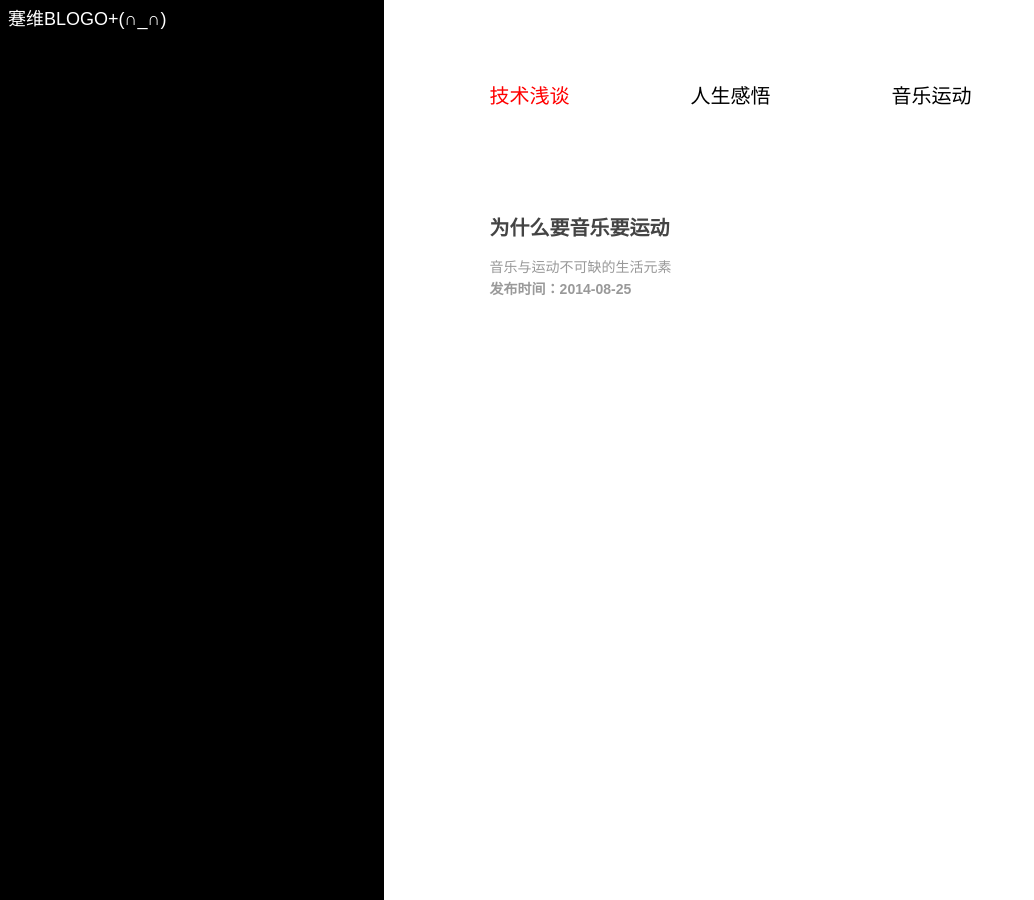
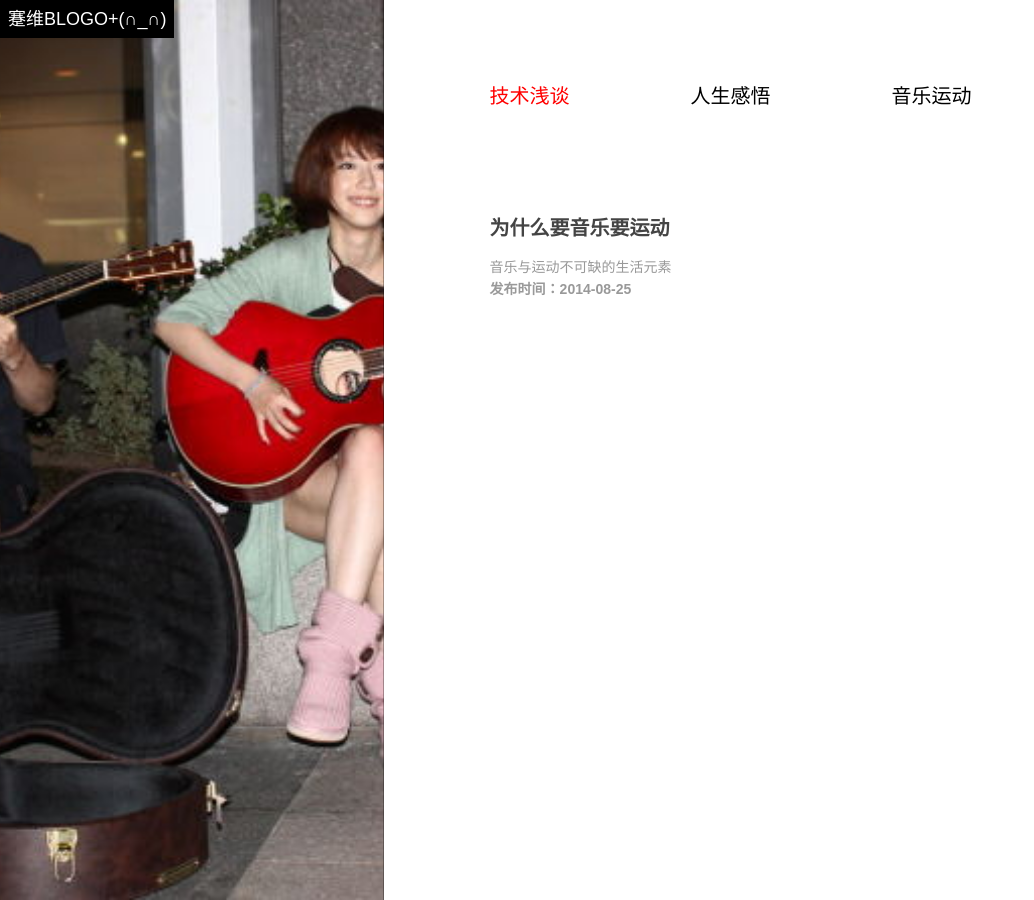
Before and after one commit to jjzxjianwei/myweb, a Jekyll site: the page built from mbplayer/index.html, in a window 1280 px wide. Shown: the whole page, without its empty margins (0-1034 px from the left). Built offline with Jekyll 4.4.1, drawn with Linux system fonts in a browser that asks for light colours.

Commit message:
Update indextp.css

```diff
--- a/css/indextp.css
+++ b/css/indextp.css
@@ -86,7 +86,7 @@ pre ol{margin-left:25px;list-style-type:decimal;}
       background-image:url(http://jjzxjianwei.github.io/myweb/img/3.jpg);
 }
 .project .aside{
-      background-image:url(http://jjzxjianwei.github.io/myweb/img/img/10.jpg);
+      background-image:url(http://jjzxjianwei.github.io/myweb/img/10.jpg);
 }
 .index-content .section { margin-left:30%; padding-top:80px; padding-right:15%; ;}
 
```
